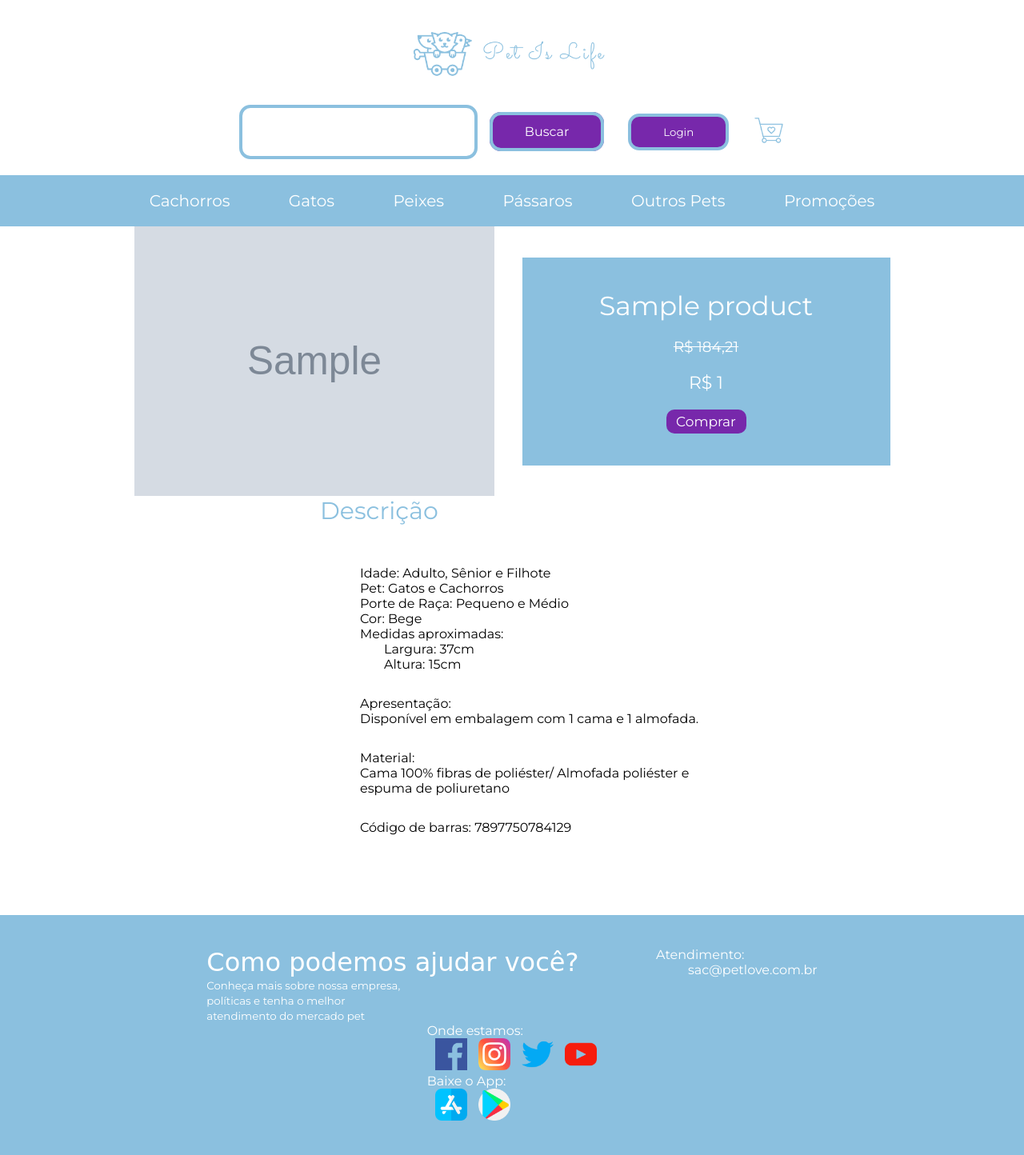
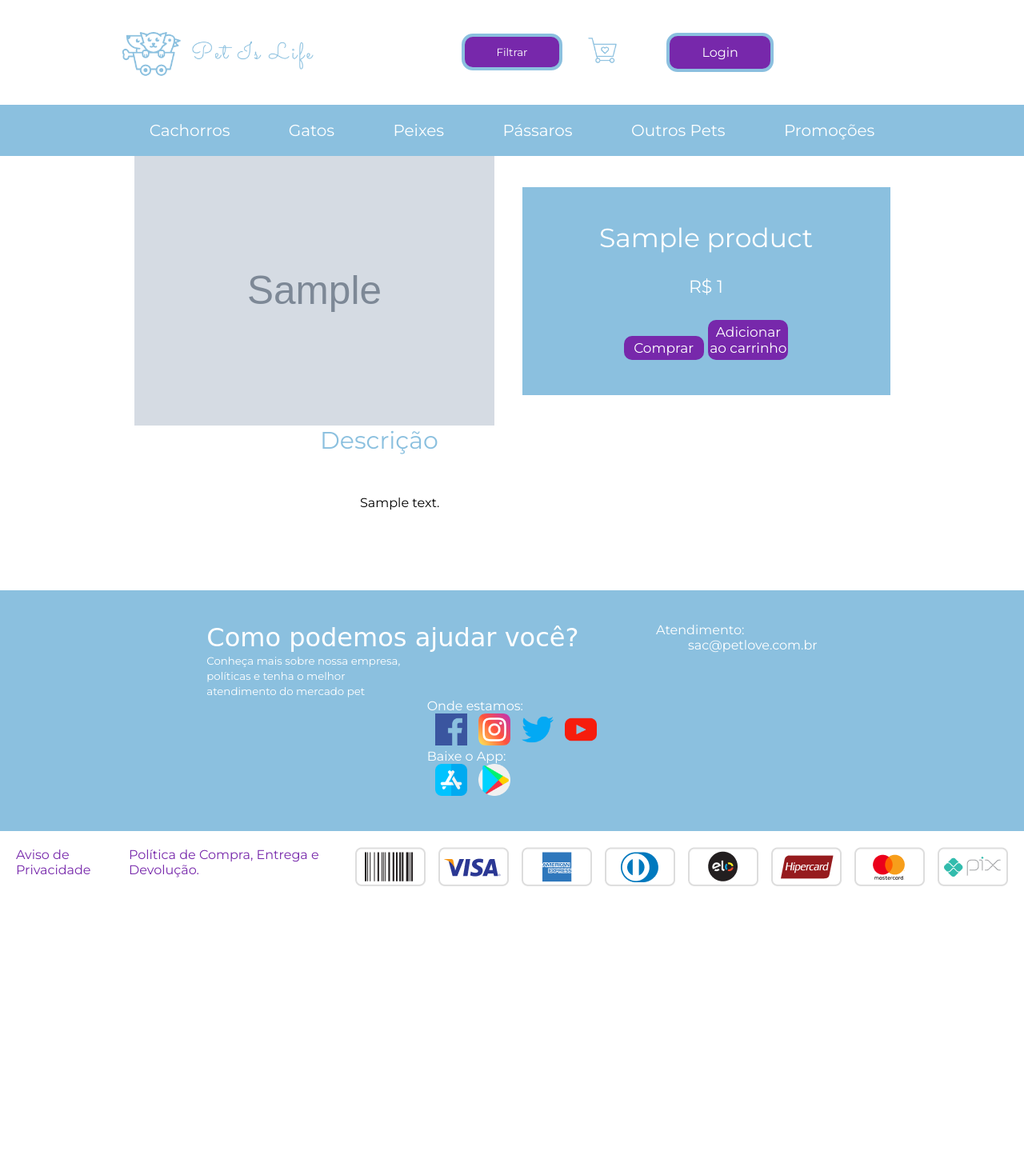
Before and after one commit to Fe-grr/E-commerce-petsLife, a Node server app: page /produto/1 in a window 1280 px wide. Shown: the top 1444 px of the page at 80% size. After the commit the page ends 1108 px from the top, so only its background shows below. Run offline with Node 20, Linux system fonts and the light colour scheme; tables that the repository leaves empty hold one stand-in row (values such as "Sample post"); grey boxes marked "Sample" are stand-in pictures; some libraries are stand-ins or nearby versions.

Commit message:
Creating filter to products

```diff
--- a/public/css/global.css
+++ b/public/css/global.css
@@ -23,15 +23,16 @@
 header input {
   border: 4px solid #8bc0df;
   border-radius: 14px;
-  font-size: 20px;
-  padding: 20px;
+  font-size: 15px;
+  padding: 23px;
   height: 20px;
   width: 250px;
   border: 4px solid #8bc0df;
   border-radius: 14px;
   outline: none;
+  display: none;
 }
-#slide{
+#slide {
   display: flex;
   width: 100vw;
   margin: 50px;
@@ -178,7 +179,7 @@
   border-radius: 10px;
   color: white;
 }
-.menu-mobile{
+.menu-mobile {
   display: none;
 }
 
--- a/public/css/produto.css
+++ b/public/css/produto.css
@@ -30,10 +30,23 @@
   justify-content: space-around;
   align-items: center;
 }
+.lado-a-lado{
+  display: block;
+}
 
 .b-comprar {
   width: 100px;
   height: 30px;
+  border-radius: 10px;
+  background-color: #7728ab;
+  color: #fff;
+  font-size: 17px;
+  border: none;
+}
+
+.b-adicinar-produto {
+  width: 100px;
+  height: 50px;
   border-radius: 10px;
   background-color: #7728ab;
   color: #fff;
--- a/views/components/cards.ejs
+++ b/views/components/cards.ejs
@@ -5,11 +5,11 @@
             <img src="/img/produtos/<%=produto.image%>" class="imgProdutos" alt="<%= produto.name %>">
             <div>
                 <h2 class="tituloCard"><%= produto.name%></h2>
-                <h5 class="precoCard">R$ 107,50</h5>
                 <h3 class="precoReal">R$ <%= produto.preco %></h3>
                 <button class="btnCard">Comprar</button>
             </div>
         </form>
         </div>
     <% }) %>
+    <script src="/js/filter.js"></script>
 </div>
--- a/views/components/header.ejs
+++ b/views/components/header.ejs
@@ -9,17 +9,23 @@
             </a>
             <div class="input-busca">
                 <div class="buscar">
-                    <input type="text">
-                    <a href="">
-                        <buttont class="button-header">Buscar</buttont>
-                    </a>
+                    <input class="input-filter" type="text" placeholder="Filtrar produtos">
+                    <button class="button-header">Filtrar</button>
                 </div>
-                <a href="/login">
-                    <button id="login-cadastro" class="button-header">Login</button>
-                </a>
+
                 <a href="">
                     <img id="carrinho" src="/img/Icone-Carrinho.png" alt="carrinho">
                 </a>
+                <!-- <a href=""><b><= user.name ></b></a> -->
+                <a href=""><b></b> </a>
+
+                <% if(typeof user != 'undefined'){ %>
+                    <a href=""><b><%= user.name %> </b></a>
+                <% } else { %>
+                    <a id="login-cadastro" class="button-header" href="/login"> Login </a>
+                <% } %>
+
+                <a href="/logout">Logout</a>
             </div>
         </section>
         <section class="header2 text-primary">
--- a/views/produto.ejs
+++ b/views/produto.ejs
@@ -20,24 +20,16 @@
             <img src="/img/produtos/<%=produto.image%>" alt=<%=produto.name%> >
             <div class="preco">
                 <h2><%=produto.name%></h2>
-                <small>R$ 184,21</small>
                 <p>R$ <%=produto.preco%></p>
-                <button class="b-comprar">Comprar</button>
+                <div class="lado-a-lado">
+                    <button class="b-comprar">Comprar</button>
+                    <button class="b-adicinar-produto">Adicionar ao carrinho</button>
+                </div>
             </div>
         </section>
         <section class="descricao-produto">
             <h3>Descrição</h3>
-            <p><strong>Idade: </strong> Adulto, Sênior e Filhote</p>
-            <p><strong>Pet: </strong> Gatos e Cachorros</p>
-            <p><strong>Porte de Raça: </strong> Pequeno e Médio</p>
-            <p><strong>Cor: </strong> Bege</p>
-            <p><strong>Medidas aproximadas: </strong></p>
-            <p><strong class="p-left">Largura: </strong> 37cm</p>
-            <p><strong class="p-left">Altura: </strong> 15cm</p>
-            <p class="p-top"><strong>Apresentação: </strong></p>
-            <p>Disponível em embalagem com 1 cama e 1 almofada.</p>
-            <p class="p-top"><strong>Material: </strong><br>Cama 100% fibras de poliéster/ Almofada poliéster e espuma de poliuretano</p>
-            <p class="p-top"><strong>Código de barras: </strong>7897750784129</p>
+            <p><%=produto.description%></p>
         </section>
     </main>
 
```
Also changed, not shown: public/js/filter.js (added, +25 -0 lines).
